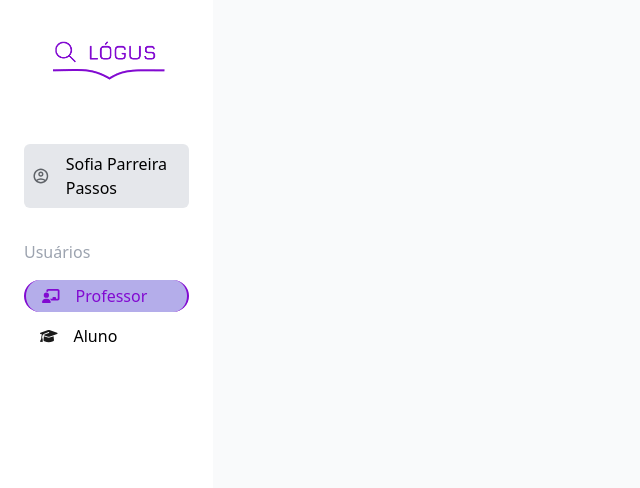
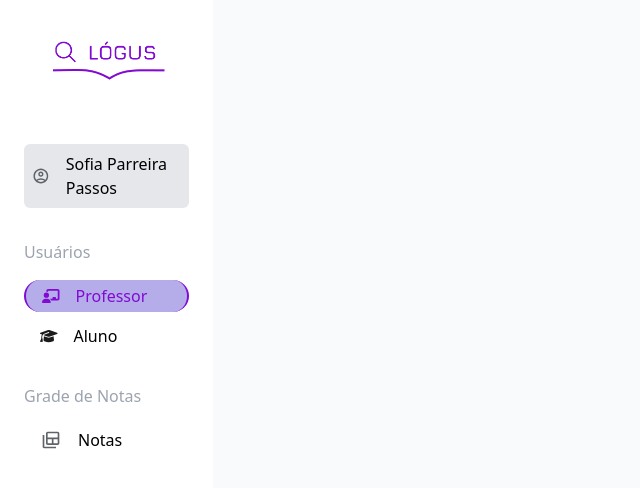
Before and after one commit to smViana19/logus-app-react, a React (Vite) app in the folder client/: page /dashboardAdmin in a window 1280 px wide. Shown: the top 488 px of the page, without its empty margins (0-640 px from the left). Built offline with nearby package versions, Linux system fonts and the light colour scheme.

Commit message:
MenuAdmin component

```diff
--- /dev/null
+++ b/client/src/components/Navs/MenuAdmin.jsx
@@ -0,0 +1,42 @@
+import React from 'react';
+import { Link } from 'react-router-dom'; // Importando o Link do react-router-dom
+import Logo from '../../components/Logo'; // Importando o componente Logo
+
+export default function MenuAdmin() {
+    return (
+        <nav className='w-2/12 h-screen bg-white px-6'>
+            <div className='pt-8 pb-16'>
+                <Logo className="block h-12 w-auto mx-auto fill-current text-gray-800" />
+            </div>
+            <div className='bg-gray-200 flex items-center gap-4 py-2 px-2 justify-center rounded-md'>
+                <svg xmlns="http://www.w3.org/2000/svg" height="24px" viewBox="0 -960 960 960" width="24px" fill="#5f6368">
+                    <path d="M234-276q51-39 114-61.5T480-360q69 0 132 22.5T726-276q35-41 54.5-93T800-480q0-133-93.5-226.5T480-800q-133 0-226.5 93.5T160-480q0 59 19.5 111t54.5 93Zm246-164q-59 0-99.5-40.5T340-580q0-59 40.5-99.5T480-720q59 0 99.5 40.5T620-580q0 59-40.5 99.5T480-440Zm0 360q-83 0-156-31.5T197-197q-54-54-85.5-127T80-480q0-83 31.5-156T197-763q54-54 127-85.5T480-880q83 0 156 31.5T763-763q54 54 85.5 127T880-480q0 83-31.5 156T763-197q-54 54-127 85.5T480-80Zm0-80q53 0 100-15.5t86-44.5q-39-29-86-44.5T480-280q-53 0-100 15.5T294-220q39 29 86 44.5T480-160Zm0-360q26 0 43-17t17-43q0-26-17-43t-43-17q-26 0-43 17t-17 43q0 26 17 43t43 17Zm0-60Zm0 360Z" />
+                </svg>
+                <span>Sofia Parreira Passos</span>
+            </div>
+            <p className='text-gray-400 mt-8 mb-4'>Usuários</p>
+
+            <Link className='bg-[#B4ADEA] flex items-center gap-4 border-r-2 border-l-2 border-purplePrimary rounded-2xl px-4 py-1'>
+                <svg xmlns="http://www.w3.org/2000/svg" height="14" width="17.5" viewBox="0 0 640 512">
+                    <path fill="#820ad1" d="M160 64c0-35.3 28.7-64 64-64H576c35.3 0 64 28.7 64 64V352c0 35.3-28.7 64-64 64H336.8c-11.8-25.5-29.9-47.5-52.4-64H384V320c0-17.7 14.3-32 32-32h64c17.7 0 32 14.3 32 32v32h64V64L224 64v49.1C205.2 102.2 183.3 96 160 96V64zm0 64a96 96 0 1 1 0 192 96 96 0 1 1 0-192zM133.3 352h53.3C260.3 352 320 411.7 320 485.3c0 14.7-11.9 26.7-26.7 26.7H26.7C11.9 512 0 500.1 0 485.3C0 411.7 59.7 352 133.3 352z" />
+                </svg>
+                <p className='text-purplePrimary'>Professor</p>
+            </Link>
+
+            <Link className='rounded-2xl px-4 py-1 mt-2 flex items-center gap-4'>
+                <svg xmlns="http://www.w3.org/2000/svg" height="14" width="17.5" viewBox="0 0 640 512">
+                    <path fill="#1a1a1a" d="M320 32c-8.1 0-16.1 1.4-23.7 4.1L15.8 137.4C6.3 140.9 0 149.9 0 160s6.3 19.1 15.8 22.6l57.9 20.9C57.3 229.3 48 259.8 48 291.9v28.1c0 28.4-10.8 57.7-22.3 80.8c-6.5 13-13.9 25.8-22.5 37.6C0 442.7-.9 448.3 .9 453.4s6 8.9 11.2 10.2l64 16c4.2 1.1 8.7 .3 12.4-2s6.3-6.1 7.1-10.4c8.6-42.8 4.3-81.2-2.1-108.7C90.3 344.3 86 329.8 80 316.5V291.9c0-30.2 10.2-58.7 27.9-81.5c12.9-15.5 29.6-28 49.2-35.7l157-61.7c8.2-3.2 17.5 .8 20.7 9s-.8 17.5-9 20.7l-157 61.7c-12.4 4.9-23.3 12.4-32.2 21.6l159.6 57.6c7.6 2.7 15.6 4.1 23.7 4.1s16.1-1.4 23.7-4.1L624.2 182.6c9.5-3.4 15.8-12.5 15.8-22.6s-6.3-19.1-15.8-22.6L343.7 36.1C336.1 33.4 328.1 32 320 32zM128 408c0 35.3 86 72 192 72s192-36.7 192-72L496.7 262.6 354.5 314c-11.1 4-22.8 6-34.5 6s-23.5-2-34.5-6L143.3 262.6 128 408z" />
+                </svg>
+                <p>Aluno</p>
+            </Link>
+
+            <p className='text-gray-400 mt-8 mb-4'>Grade de Notas</p>
+            <Link className='rounded-2xl px-4 py-1 mt-2 flex items-center gap-4' to='/notas'>
+                <svg xmlns="http://www.w3.org/2000/svg" height="20px" viewBox="0 -960 960 960" width="22px" fill="#5f6368">
+                    <path d="M320-320h200v-200H320v200Zm0-280h480v-200H320v200Zm280 280h200v-200H600v200Zm-280 80q-33 0-56.5-23.5T240-320v-480q0-33 23.5-56.5T320-880h480q33 0 56.5 23.5T880-800v480q0 33-23.5 56.5T800-240H320ZM160-80q-33 0-56.5-23.5T80-160v-560h80v560h560v80H160Z" />
+                </svg>
+                <p>Notas</p>
+            </Link>
+        </nav>
+    );
+}
--- a/client/src/pages/Admin/DashboardAdm.jsx
+++ b/client/src/pages/Admin/DashboardAdm.jsx
@@ -4,6 +4,7 @@ import { Navigate } from 'react-router-dom';
 import NavLink from '../../components/NavLink'
 import Logo from '../../components/Logo';
 import { Link } from 'react-router-dom';
+import MenuAdmin from '../../components/Navs/MenuAdmin';
 
 
 
@@ -17,27 +18,7 @@ export default function DashboardAdm() {
     return (
         <>
             <div className="min-h-screen bg-gray-50">
-                <nav className='w-2/12 h-screen bg-white px-6'>
-                    <div className='pt-8 pb-16'>
-                        <Logo className="block h-12 w-auto  mx-auto fill-current text-gray-800" />
-                    </div>
-                    <div className='bg-gray-200 flex items-center gap-4 py-2 px-2 justify-center rounded-md'>
-                        <svg xmlns="http://www.w3.org/2000/svg" height="24px" viewBox="0 -960 960 960" width="24px" fill="#5f6368"><path d="M234-276q51-39 114-61.5T480-360q69 0 132 22.5T726-276q35-41 54.5-93T800-480q0-133-93.5-226.5T480-800q-133 0-226.5 93.5T160-480q0 59 19.5 111t54.5 93Zm246-164q-59 0-99.5-40.5T340-580q0-59 40.5-99.5T480-720q59 0 99.5 40.5T620-580q0 59-40.5 99.5T480-440Zm0 360q-83 0-156-31.5T197-197q-54-54-85.5-127T80-480q0-83 31.5-156T197-763q54-54 127-85.5T480-880q83 0 156 31.5T763-763q54 54 85.5 127T880-480q0 83-31.5 156T763-197q-54 54-127 85.5T480-80Zm0-80q53 0 100-15.5t86-44.5q-39-29-86-44.5T480-280q-53 0-100 15.5T294-220q39 29 86 44.5T480-160Zm0-360q26 0 43-17t17-43q0-26-17-43t-43-17q-26 0-43 17t-17 43q0 26 17 43t43 17Zm0-60Zm0 360Z" /></svg>
-                        <span>Sofia Parreira Passos</span>
-                    </div>
-                    <p className='text-gray-400 mt-8 mb-4'>Usuários</p>
-                    <ul>
-                        <li className='bg-[#B4ADEA] flex items-center gap-4 border-r-2 border-l-2 border-purplePrimary rounded-2xl px-4 py-1'>
-                            <svg xmlns="http://www.w3.org/2000/svg" height="14" width="17.5" viewBox="0 0 640 512"><path fill="#820ad1" d="M160 64c0-35.3 28.7-64 64-64H576c35.3 0 64 28.7 64 64V352c0 35.3-28.7 64-64 64H336.8c-11.8-25.5-29.9-47.5-52.4-64H384V320c0-17.7 14.3-32 32-32h64c17.7 0 32 14.3 32 32v32h64V64L224 64v49.1C205.2 102.2 183.3 96 160 96V64zm0 64a96 96 0 1 1 0 192 96 96 0 1 1 0-192zM133.3 352h53.3C260.3 352 320 411.7 320 485.3c0 14.7-11.9 26.7-26.7 26.7H26.7C11.9 512 0 500.1 0 485.3C0 411.7 59.7 352 133.3 352z" /></svg>
-                            <p className='text-purplePrimary'>Professor</p>
-                        </li>
-
-                        <li className='rounded-2xl px-4 py-1 mt-2 flex items-center gap-4'>
-                            <svg xmlns="http://www.w3.org/2000/svg" height="14" width="17.5" viewBox="0 0 640 512"><path fill="#1a1a1a" d="M320 32c-8.1 0-16.1 1.4-23.7 4.1L15.8 137.4C6.3 140.9 0 149.9 0 160s6.3 19.1 15.8 22.6l57.9 20.9C57.3 229.3 48 259.8 48 291.9v28.1c0 28.4-10.8 57.7-22.3 80.8c-6.5 13-13.9 25.8-22.5 37.6C0 442.7-.9 448.3 .9 453.4s6 8.9 11.2 10.2l64 16c4.2 1.1 8.7 .3 12.4-2s6.3-6.1 7.1-10.4c8.6-42.8 4.3-81.2-2.1-108.7C90.3 344.3 86 329.8 80 316.5V291.9c0-30.2 10.2-58.7 27.9-81.5c12.9-15.5 29.6-28 49.2-35.7l157-61.7c8.2-3.2 17.5 .8 20.7 9s-.8 17.5-9 20.7l-157 61.7c-12.4 4.9-23.3 12.4-32.2 21.6l159.6 57.6c7.6 2.7 15.6 4.1 23.7 4.1s16.1-1.4 23.7-4.1L624.2 182.6c9.5-3.4 15.8-12.5 15.8-22.6s-6.3-19.1-15.8-22.6L343.7 36.1C336.1 33.4 328.1 32 320 32zM128 408c0 35.3 86 72 192 72s192-36.7 192-72L496.7 262.6 354.5 314c-11.1 4-22.8 6-34.5 6s-23.5-2-34.5-6L143.3 262.6 128 408z" /></svg>
-                            <p>Aluno</p>
-                        </li>
-                    </ul>
-                </nav>
+            <MenuAdmin/>
 
                 <main>
 
```
Also changed, not shown: client/src/pages/Admin/Notas.jsx (added).
